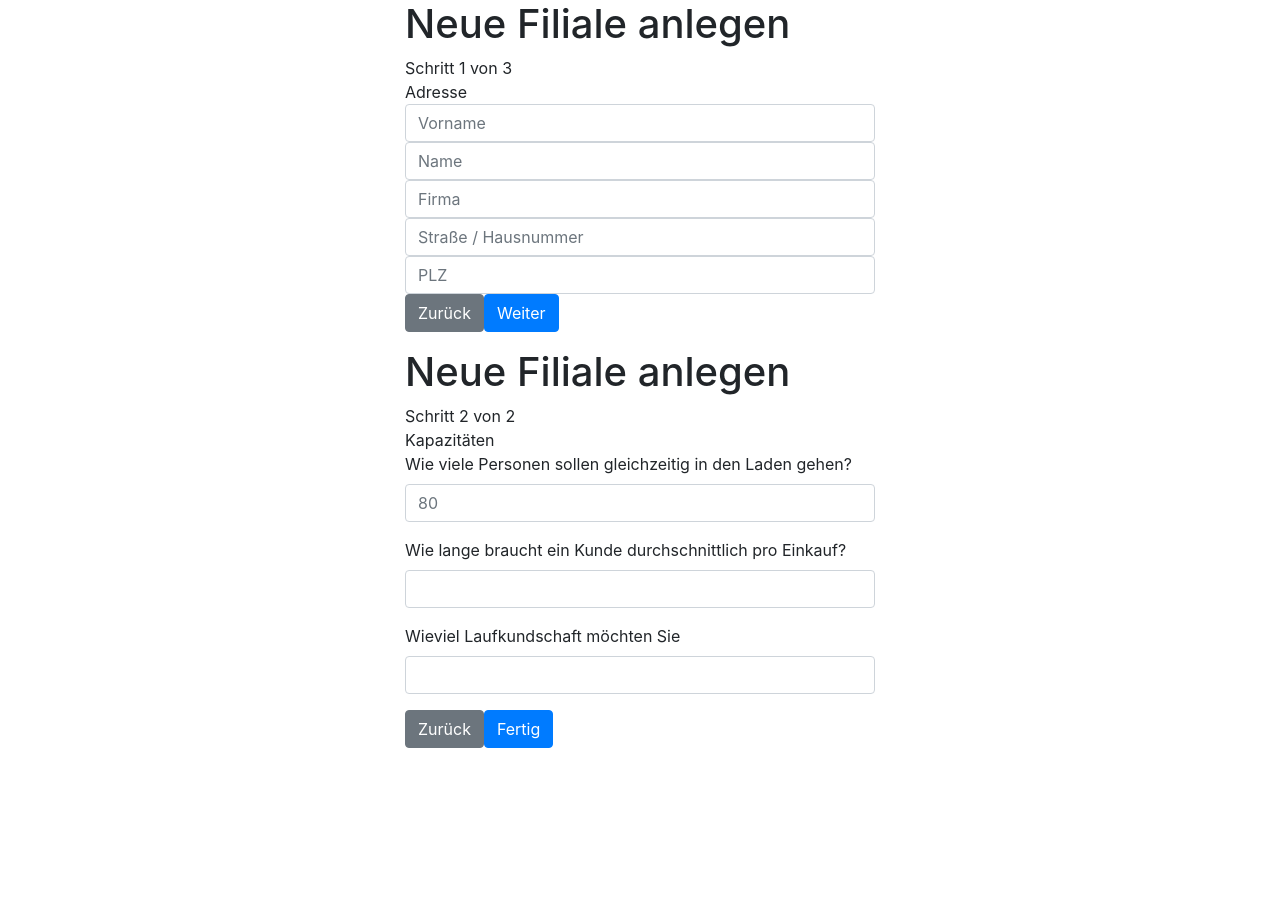
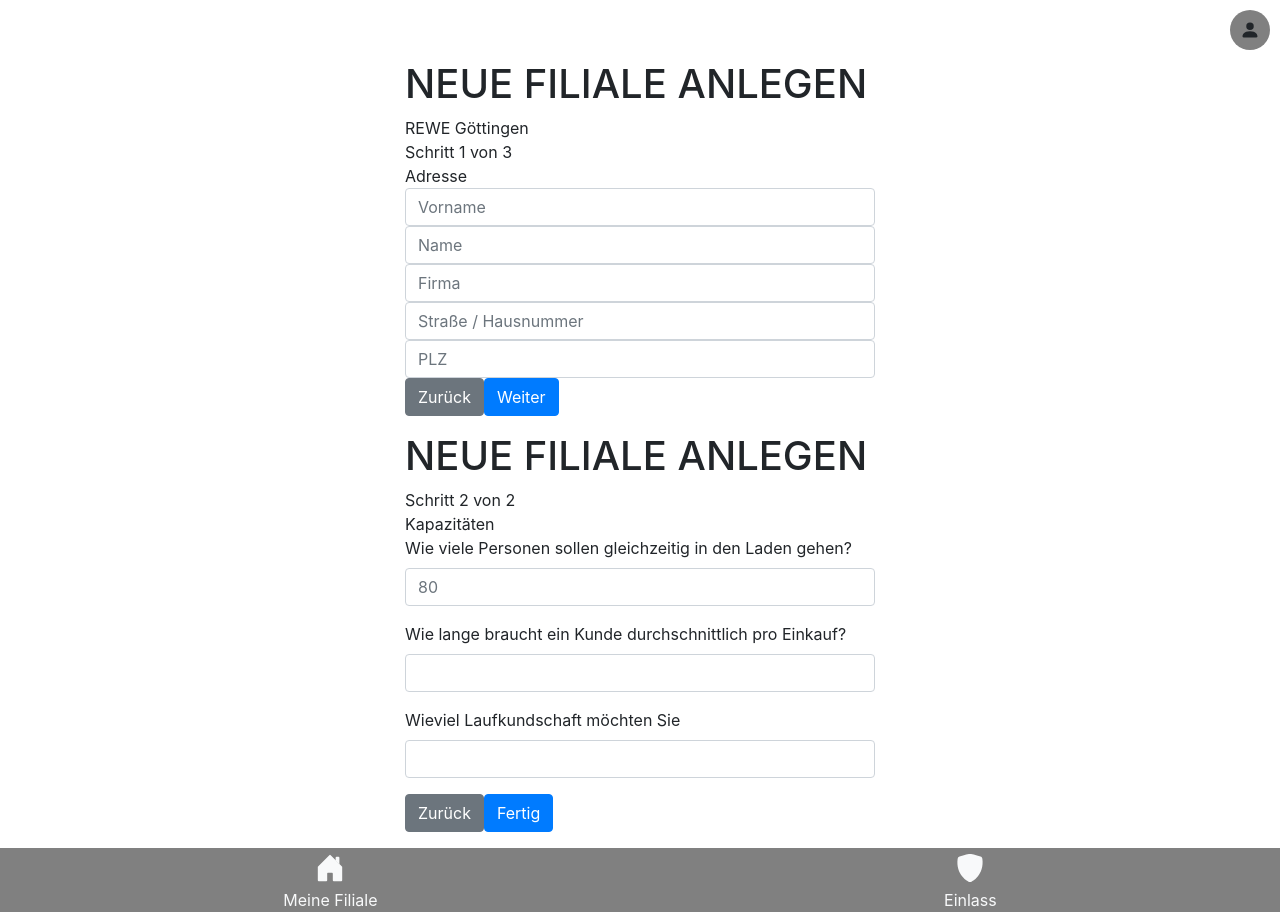
Before and after one commit to SafeMarket-WirVsVirus/frontend-backoffice, a Vue app: page /config in a window 1280 px wide. Before the commit the page ends 800 px from the top, so only its background shows below. Built offline with nearby package versions, Linux system fonts and the light colour scheme; what vue-session would draw is missing.

Commit message:
Implement Styling for Check Site Add App Component Layouts

```diff
--- a/src/App.vue
+++ b/src/App.vue
@@ -1,9 +1,31 @@
 <template>
 
   <div id="app">
+    <header>
+      <div class="user-settings">
+        <svg class="bi bi-person-fill" width="1em" height="1em" viewBox="0 0 16 16" fill="currentColor" xmlns="http://www.w3.org/2000/svg">
+          <path fill-rule="evenodd" d="M3 14s-1 0-1-1 1-4 6-4 6 3 6 4-1 1-1 1H3zm5-6a3 3 0 100-6 3 3 0 000 6z" clip-rule="evenodd"/>
+        </svg>
+      </div>
+    </header>
     <div class="container">
       <router-view/>
     </div>
+    <footer>
+      <a href="home" class="text-light">
+        <svg class="bi bi-house-door-fill" width="1em" height="1em" viewBox="0 0 16 16" fill="currentColor" xmlns="http://www.w3.org/2000/svg">
+          <path d="M6.5 10.995V14.5a.5.5 0 01-.5.5H2a.5.5 0 01-.5-.5v-7a.5.5 0 01.146-.354l6-6a.5.5 0 01.708 0l6 6a.5.5 0 01.146.354v7a.5.5 0 01-.5.5h-4a.5.5 0 01-.5-.5V11c0-.25-.25-.5-.5-.5H7c-.25 0-.5.25-.5.495z"/>
+          <path fill-rule="evenodd" d="M13 2.5V6l-2-2V2.5a.5.5 0 01.5-.5h1a.5.5 0 01.5.5z" clip-rule="evenodd"/>
+        </svg>
+        <div>Meine Filiale</div>
+      </a>
+      <a href="check" class="text-light">
+        <svg class="bi bi-shield-fill" width="1em" height="1em" viewBox="0 0 16 16" fill="currentColor" xmlns="http://www.w3.org/2000/svg">
+          <path fill-rule="evenodd" d="M5.187 1.025C6.23.749 7.337.5 8 .5c.662 0 1.77.249 2.813.525a61.09 61.09 0 012.772.815c.528.168.926.623 1.003 1.184.573 4.197-.756 7.307-2.367 9.365a11.191 11.191 0 01-2.418 2.3 6.942 6.942 0 01-1.007.586c-.27.124-.558.225-.796.225s-.526-.101-.796-.225a6.908 6.908 0 01-1.007-.586 11.192 11.192 0 01-2.417-2.3C2.167 10.331.839 7.221 1.412 3.024A1.454 1.454 0 012.415 1.84a61.11 61.11 0 012.772-.815z" clip-rule="evenodd"/>
+        </svg>
+        <div>Einlass</div>
+      </a>
+    </footer>
   </div>
 </template>
 
@@ -35,9 +57,57 @@ export default {
 
 <style lang="scss" scoped>
 
+  #app{
+    display: flex;
+    flex-direction: column;
+    height: 100%;
+  }
+
+  header{
+    display: flex;
+    flex-direction: row;
+    justify-content: flex-end;
+    flex-grow: 0;
+
+    .user-settings{
+      margin: 10px;
+      height: 40px;
+      width: 40px;
+      background: grey;
+      border-radius: 50%;
+      text-align: center;
+
+      svg{
+        height: 40px;
+        width: 20px;
+      }
+    }
+  }
+
   .container {
     width: 100%;
     max-width: 500px;
+    flex-grow: 1;
+  }
+
+  footer{
+    display: flex;
+    flex-grow: 0;
+    background: grey;
+    flex-direction: row;
+    height: 80px;
+    align-items: center;
+
+    a{
+      flex-grow: 1;
+      text-align: center;
+
+      svg{
+        height: 30px;
+        width: 30px;
+        margin: 5px 0;
+      }
+    }
   }
 
 </style>
--- a/src/assets/styles/backoffice.scss
+++ b/src/assets/styles/backoffice.scss
@@ -0,0 +1,10 @@
+
+// TEXT STYLES
+
+h1 {
+    text-transform: uppercase;
+}
+
+.subtitle {
+
+}
--- a/src/assets/styles/main.scss
+++ b/src/assets/styles/main.scss
@@ -1,3 +1,7 @@
 @import 'backoffice.scss';
 @import 'node_modules/bootstrap/scss/bootstrap';
 @import 'node_modules/bootstrap-vue/src/index.scss';
+
+html, body{
+    height: 100%;
+}
--- a/src/pages/Check.vue
+++ b/src/pages/Check.vue
@@ -1,28 +1,61 @@
 <template>
   <div>
-    <div>
-        <p class="error">{{ error }}</p>
-
+    <h1>Einlass</h1>
+    <span class="subtitle">REWE Göttingen</span>
+    <div class="validation">
         <qrcode-stream @decode="onDecode" @init="onInit" class="scanner" v-if="scanMode" />
 
-
-        <div v-if="isLoading">Loading</div>
-
-        <div v-if="!scanMode">
-            <h2>Result</h2>
-            <p><b>Scanned Code</b><br />{{result.code}}</p>
-            <p><b>Timeslot</b><br />{{result.timeslot}}</p>
-            <p><span :class="isVerifiedClass" v-html="result.description"></span></p>
-            <button v-on:click="switchMode">Scan next QR Code</button>
+        <div v-if="!scanMode" v-on:click="switchMode">
+            <div v-if="isLoading" class="loading"><div class="spinner-border text-primary" role="status"></div></div>
+            <div v-if="!isLoading">
+                <div class="result" v-if="showPositiveResult">
+                    <svg class="bi bi-check" width="1em" height="1em" viewBox="0 0 16 16" fill="#27ae60" xmlns="http://www.w3.org/2000/svg">
+                        <path fill-rule="evenodd" d="M13.854 3.646a.5.5 0 010 .708l-7 7a.5.5 0 01-.708 0l-3.5-3.5a.5.5 0 11.708-.708L6.5 10.293l6.646-6.647a.5.5 0 01.708 0z" clip-rule="evenodd"/>
+                    </svg>
+                    <div>Zugang gestattet</div>
+                </div>
+                <div class="result" v-if="showNegativeResult">
+                    <svg class="bi bi-x" width="1em" height="1em" viewBox="0 0 16 16" fill="#c0392b" xmlns="http://www.w3.org/2000/svg">
+                        <path fill-rule="evenodd" d="M11.854 4.146a.5.5 0 010 .708l-7 7a.5.5 0 01-.708-.708l7-7a.5.5 0 01.708 0z" clip-rule="evenodd"/>
+                        <path fill-rule="evenodd" d="M4.146 4.146a.5.5 0 000 .708l7 7a.5.5 0 00.708-.708l-7-7a.5.5 0 00-.708 0z" clip-rule="evenodd"/>
+                    </svg>
+                    <div>Kein Zugang</div>
+                </div>
+                <div class="result" v-if="showError">
+                    <svg class="bi bi-exclamation-triangle" width="1em" height="1em" viewBox="0 0 16 16" fill="#f1c40f" xmlns="http://www.w3.org/2000/svg">
+                        <path fill-rule="evenodd" d="M7.938 2.016a.146.146 0 00-.054.057L1.027 13.74a.176.176 0 00-.002.183c.016.03.037.05.054.06.015.01.034.017.066.017h13.713a.12.12 0 00.066-.017.163.163 0 00.055-.06.176.176 0 00-.003-.183L8.12 2.073a.146.146 0 00-.054-.057A.13.13 0 008.002 2a.13.13 0 00-.064.016zm1.044-.45a1.13 1.13 0 00-1.96 0L.165 13.233c-.457.778.091 1.767.98 1.767h13.713c.889 0 1.438-.99.98-1.767L8.982 1.566z" clip-rule="evenodd"/>
+                        <path d="M7.002 12a1 1 0 112 0 1 1 0 01-2 0zM7.1 5.995a.905.905 0 111.8 0l-.35 3.507a.552.552 0 01-1.1 0L7.1 5.995z"/>
+                    </svg>
+                    <div>Scanner Fehler</div>
+                </div>
+            </div>
         </div>
 
+    </div>
+    <div class="d-flex flex-row justify-content-center">
+        <div class="p-2 bd-highlight">
+            <button v-on:click="manualCheckOut" :disabled="isCheckoutButtonActive">
+                <svg class="bi bi-dash" width="1em" height="1em" viewBox="0 0 16 16" fill="currentColor" xmlns="http://www.w3.org/2000/svg">
+                    <path fill-rule="evenodd" d="M3.5 8a.5.5 0 01.5-.5h8a.5.5 0 010 1H4a.5.5 0 01-.5-.5z" clip-rule="evenodd"/>
+                </svg>
+            </button>
+        </div>
+        <div class="p-2 bd-highlight">{{ checkedInPeople }} / {{ maxPeople }}</div>
+        <div class="p-2 bd-highlight">
+            <button v-on:click="manualCheckIn" :disabled="isCheckinButtonActive">
+                <svg class="bi bi-plus" width="1em" height="1em" viewBox="0 0 16 16" fill="currentColor" xmlns="http://www.w3.org/2000/svg">
+                    <path fill-rule="evenodd" d="M8 3.5a.5.5 0 01.5.5v4a.5.5 0 01-.5.5H4a.5.5 0 010-1h3.5V4a.5.5 0 01.5-.5z" clip-rule="evenodd"/>
+                    <path fill-rule="evenodd" d="M7.5 8a.5.5 0 01.5-.5h4a.5.5 0 010 1H8.5V12a.5.5 0 01-1 0V8z" clip-rule="evenodd"/>
+                </svg>
+            </button>
+        </div>
     </div>
   </div>
 </template>
 
 <script>
 import { QrcodeStream } from 'vue-qrcode-reader'
-import {HTTP} from '../http';
+// import {HTTP} from '../http';
 
 export default {
     components: { QrcodeStream },
@@ -32,14 +65,36 @@ export default {
             result: '',
             error: '',
             scanMode: true,
-            isLoading: false
+            isLoading: false,
+            checkedInPeople: 0,
+            maxPeople: 10
         }
     },
     computed: {
         isVerifiedClass: function () {
             if(this.result.isAllowed === true) return 'verify-success';
             return 'verify-error';
-        }
+        },
+
+        isCheckoutButtonActive: function () {
+            return this.checkedInPeople < 1 ? true : false;
+        },
+
+        isCheckinButtonActive: function () {
+            return this.checkedInPeople < this.maxPeople ? false : true;
+        },
+
+        showPositiveResult: function () {
+            return this.result.isAllowed && this.error == "" ? true : false;
+        },
+
+        showNegativeResult: function () {
+            return !this.result.isAllowed && this.error == "" ? true : false;
+        },
+
+        showError: function () {
+            return this.error !== "" ? true : false;
+        },
     },
     methods: {
         onDecode (result) {
@@ -49,27 +104,27 @@ export default {
 
         verifyTicket ( code ) {
             this.isLoading = true;
-
-            HTTP.post('/')
-            .then(response => {
-                this.posts = response.data
-            })
-            .catch(e => {
-                this.errors.push(e)
-            })
-
             this.isLoading = false;
 
             return {
                 code: code,
-                isAllowed: false,
-                description: "Customer is to early",
-                timeslot: "18 Uhr"
+                isAllowed: false
             }
         },
 
         switchMode () {
             this.scanMode = !this.scanMode;
+        },
+
+        manualCheckIn () {
+            //Add Backend Checkin here
+            this.checkedInPeople++;
+        },
+
+        manualCheckOut () {
+
+            //Add Backend Checkout here
+            this.checkedInPeople--;
         },
 
         async onInit (promise) {
@@ -94,3 +149,36 @@ export default {
 
 }}
 </script>
+
+<style lang="scss" scoped>
+
+.validation {
+    margin: 20px auto;
+    width: 300px;
+    height: 200px;
+    display: flex;
+    align-items: center;
+    justify-content: center;
+
+    background: #bdc3c7;
+
+
+    .result{
+
+        text-align: center;
+        font-size: 1.3em;
+
+        svg{
+            height: 100px;
+            width: 100px;
+        }
+
+    }
+
+    .loading div{
+        width: 50px;
+        height: 50px;
+    }
+}
+
+</style>
--- a/src/pages/Config.vue
+++ b/src/pages/Config.vue
@@ -2,6 +2,7 @@
   <div>
     <div data-step="1">
         <h1>Neue Filiale anlegen</h1>
+        <span class="subtitle">REWE Göttingen</span>
         <div>Schritt 1 von 3</div>
         <div>Adresse</div>
             <div class="form-group">
```
